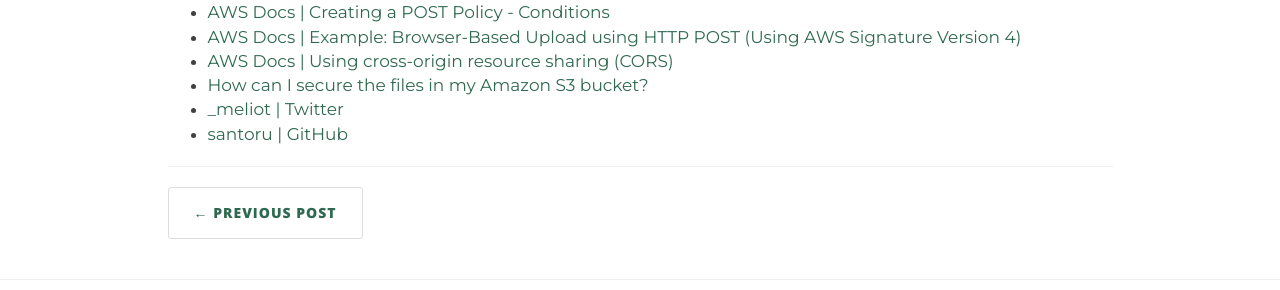
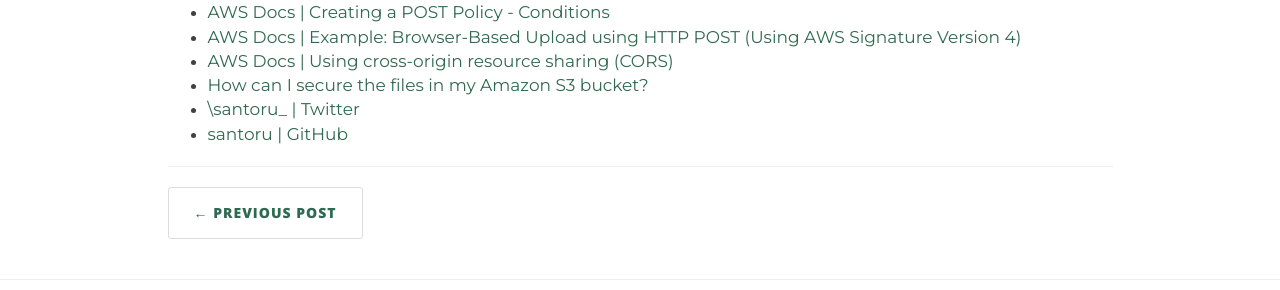
Before and after one commit to santoru/insecurity, a Jekyll site: the page built from _posts/2021-03-06-securing-amazon-s3-presigned-urls.markdown, in a window 1280 px wide and 900 px high, scrolled down 9086 px. Shown: the part 381-671 px from the top of the window. Built offline with Jekyll 4.4.1, drawn with Linux system fonts in a browser that asks for light colours; nearby versions of some CDN libraries.

Commit message:
Update 2021-03-06-securing-amazon-s3-presigned-urls.markdown

```diff
--- a/_posts/2021-03-06-securing-amazon-s3-presigned-urls.markdown
+++ b/_posts/2021-03-06-securing-amazon-s3-presigned-urls.markdown
@@ -331,7 +331,7 @@
 if you'd like to know more about how to secure files in S3 buckets.
 
 If you enjoyed this post, you can
-[follow me on Twitter](https://twitter.com/_meliot)
+[follow me on Twitter](https://twitter.com/santoru_)
 or
 [check out my GitHub profile](https://github.com/santoru)
 
@@ -350,5 +350,5 @@
 - <a href="https://docs.aws.amazon.com/AmazonS3/latest/API/sigv4-post-example.html" target="_blank">AWS Docs | Example: Browser-Based Upload using HTTP POST (Using AWS Signature Version 4)</a>
 - <a href="https://docs.aws.amazon.com/AmazonS3/latest/userguide/cors.html" target="_blank">AWS Docs | Using cross-origin resource sharing (CORS)</a>
 - <a href="https://aws.amazon.com/premiumsupport/knowledge-center/secure-s3-resources/" target="_blank">How can I secure the files in my Amazon S3 bucket?</a>
-- <a href="https://twitter.com/_meliot" target="_blank">\_meliot | Twitter</a>
+- <a href="https://twitter.com/santoru_" target="_blank">\santoru_ | Twitter</a>
 - <a href="https://github.com/santoru" target="_blank">santoru | GitHub</a>
```
